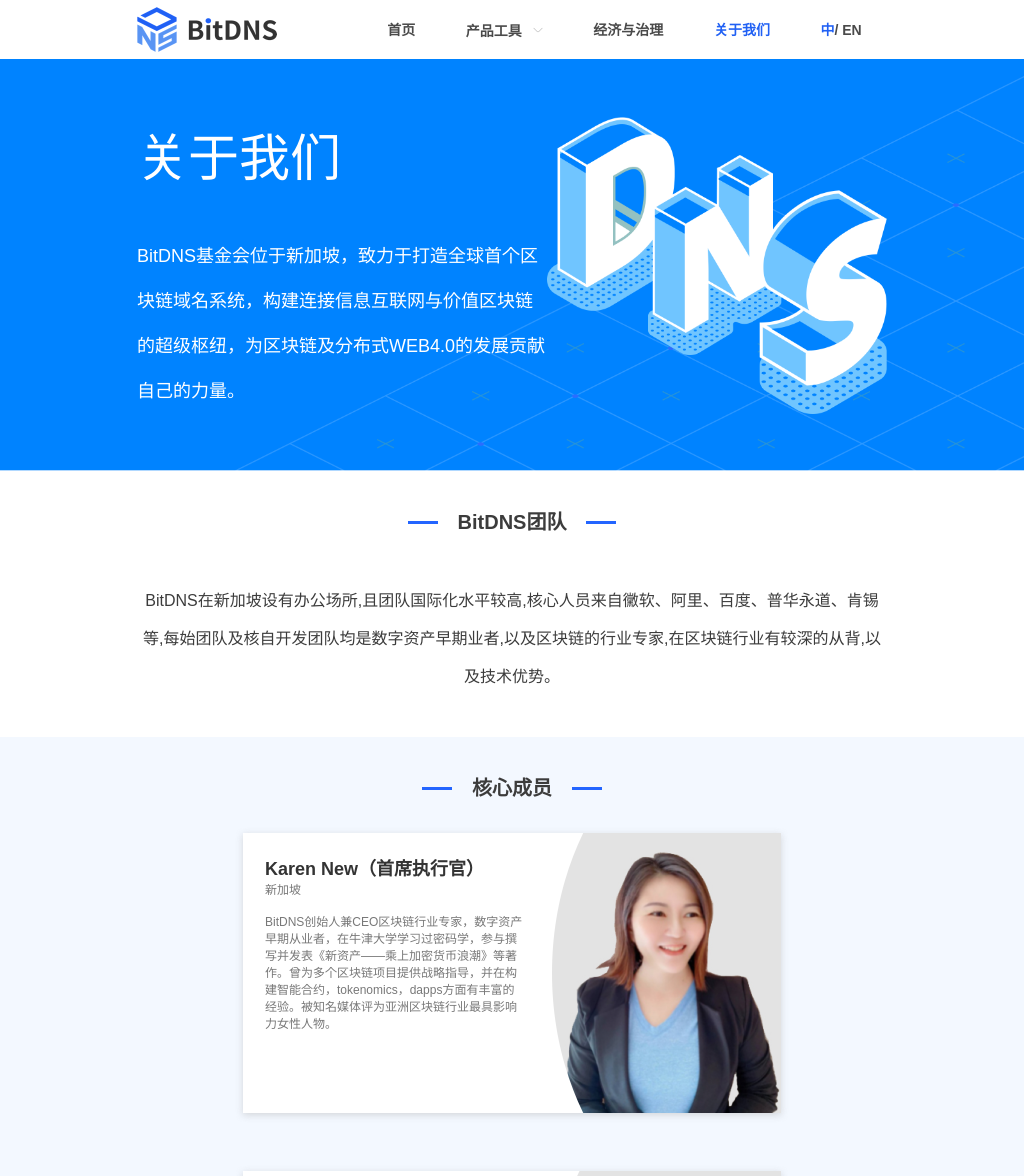
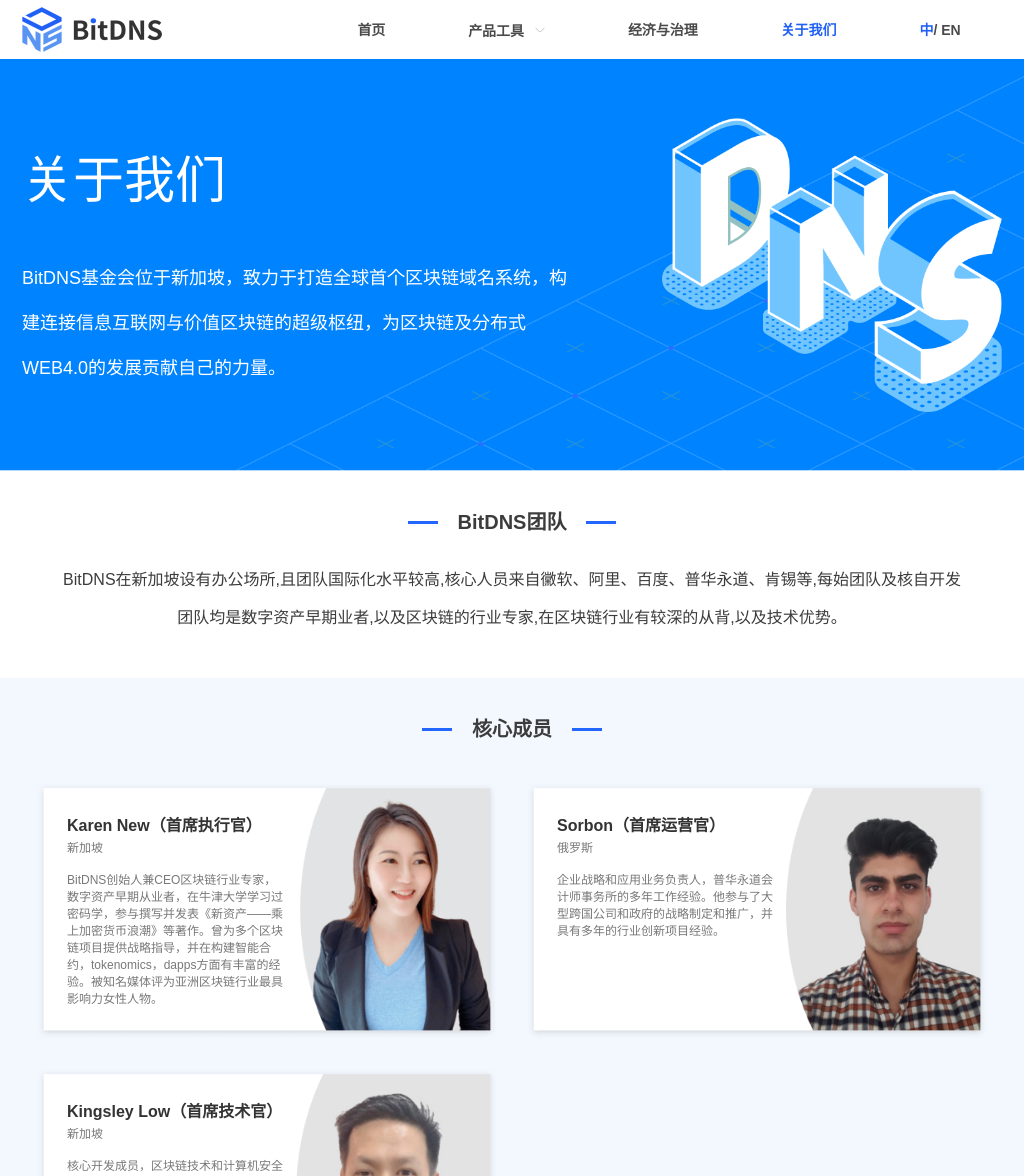
Before and after one commit to nb-web/websit-bitDNS, a Nuxt app: page /about in a window 1024 px wide. Shown: the top 1176 px of the page. Built offline with nearby package versions, Linux system fonts and the light colour scheme.

Commit message:
细节修改。。。。

```diff
--- a/assets/all.css
+++ b/assets/all.css
@@ -30,12 +30,16 @@
 }
  @media (min-width:375px) and (max-width: 980px) {
     body,html{font-size: 8px;}
+    .common_container{
+        width: 100%;
+        max-width: 880px;
+    }
 }
 
-@media (min-width:375px) and (max-width: 1279px){
+@media (min-width:980px) and (max-width: 1279px){
     .common_container{
-        width: 100%;
-        max-width: 750px;
+        width: 980px;
+        max-width: 980px;
     }
 }
 
--- a/components/Foot.vue
+++ b/components/Foot.vue
@@ -163,6 +163,13 @@
 @media (min-width:980px) and (max-width: 1279px) {
   .footer{
     max-width: 100%!important;
+    .f_right {
+        ul {
+          li:last-child{
+            margin-bottom: 0;
+          }
+        }
+      }
   }
 }
   @media (min-width:980px) {
@@ -211,11 +218,11 @@
         }
         a{
 
-font-size: 28px;
+          font-size: 28px;
 
-font-weight: 500;
-color: #FFFFFF;
-line-height: 40px;
+          font-weight: 500;
+          color: #FFFFFF;
+          line-height: 40px;
         }
       }
       .f_right {
@@ -231,10 +238,16 @@
           display: flex;
           flex-wrap: wrap;
           margin-top: 52px;
+
           li {
             margin: 16px;
             margin-left: 0;
           }
+
+          li:last-child{
+            margin-bottom: 0;
+          }
+
           img {
             width: 100px;
             height: 100px;
--- a/locales/globalData.json
+++ b/locales/globalData.json
@@ -17,14 +17,14 @@
   "swiperList":[
     {"img":"/imges/index/swiper1.png","name":"Anh Nguyen","title":"BitDNS是一个非常适合商业和个人使用的项目","content":"BitDNS的技术架构适合各种经济体系，从商业上的角度来说，他能保证整个商业网络的去中心化，从个人的角度来看，BitDNS的域名服务可以大幅降低区块链参与的门槛。"},
     {"img":"/imges/index/swiper2.png","name":"larueer kenbe","title":"BitDNS，一个创新的多服务平台","content":"随着商业格局的变化，BitDNS根据相应领域的用户需求进行调整，增加了很多服务和商业运营，例如BitDNS，BitMail，BitUid等。"},
-    {"img":"/imges/index/swiper3.png","name":"Luyn Hoang","title":"BitDNS是最安全轻量级产品之一，具有很大的成长性","content":"BitDNS是最安全的轻量级产品之一，具有很大的成长性，涉猎广泛，尤其是对DeFi的创新，通过将产品分红价值赋予给流动性奖励，是行业先例，非常看好。"},
+    {"img":"/imges/index/swiper3.png","name":"Daniel","title":"BitDNS是最安全轻量级产品之一，具有很大的成长性","content":"BitDNS是最安全的轻量级产品之一，具有很大的成长性，涉猎广泛，尤其是对DeFi的创新，通过将产品分红价值赋予给流动性奖励，是行业先例，非常看好。"},
     {"img":"/imges/index/swiper4.png","name":"zet david","title":"BitDNS的易用性将更好的鼓励年轻人参与区块链","content":"BitDNS产品的易用性将更好的鼓励年轻人来参与区块链网络。"},
     {"img":"/imges/index/swiper5.png","name":"Greg Mentayor","title":"BitDNS的技术基于点对点，无需中央管理即可运行","content":"BitDNS支付交易的验证和支付交易的确认通过网络以协商一致的方式进行。"}
   ],
   "swiperList3":[
     {"img":"/imges/index/swiper1.png","name":"Anh Nguyen","title":"BitDNS - suitable for commercial and personal use","content":"BitDNS accelerates mass adoption with readable domain nameInstead of long wallet address, BitDNS provides a readable domain name, that can be linked to cryptocurrencies address for users to receive and send crypto. Enterprise with a decentralised domain name ensures business continuity as it is secured and belongs to the enterprise forever. "},
     {"img":"/imges/index/swiper2.png","name":"larueer kenbe","title":"BitDNS is an innovative multi-service platform that serves exchange valuable information safely","content":"BitDNS’s infrastructure platform innovates continuously by increasing their product range to keep up with the rapid industry demands. Products includes; BitDNS, BitMail, BitUid, BitChat, BitAPP etc."},
-    {"img":"/imges/index/swiper3.png","name":"Luyn Hoang","title":"BitDNS is one of the most secure with light client, with great growth potential","content":"BitDNS is one of the most secure and lightweight client. Light clients are crucial elements in blockchain ecosystems. It helps us access and interact with a blockchain without having to sync the full blockchain. OR By holding on the their governance token- CORN, I receive dividends. It’s great! "},
+    {"img":"/imges/index/swiper3.png","name":"Daniel","title":"BitDNS is one of the most secure with light client, with great growth potential","content":"BitDNS is one of the most secure and lightweight client. Light clients are crucial elements in blockchain ecosystems. It helps us access and interact with a blockchain without having to sync the full blockchain. OR By holding on the their governance token- CORN, I receive dividends. It’s great! "},
     {"img":"/imges/index/swiper4.png","name":"zet david","title":"The ease of use of BitDNS will better encourage young people to participate in the blockchain","content":"The ease of use of BitDNS products will be better encourage young people to participate in the blockchain network."},
     {"img":"/imges/index/swiper5.png","name":"Greg Mentayor","title":"The ease of use of BitDNS products will be better encourage young people to participate in the blockchain network.","content":"The ease of use of BitDNS products will be better encourage young people to participate in the blockchain network."}
   ],
--- a/pages/Economic/index.vue
+++ b/pages/Economic/index.vue
@@ -581,6 +581,15 @@
     }
   }
 
+  @media (min-width:980px) and (max-width:1279px){
+    .tokenDesign {
+      .tokenDesign_content_bottom {
+        width: 777px;
+        margin: 0 auto;
+      }
+    }
+  }
+
   @media (max-width: 980px) {
     .web{
       display: none;
--- a/pages/about/index.vue
+++ b/pages/about/index.vue
@@ -47,6 +47,9 @@
               >{{$t("about.core2")}}</p>
             </div>
           </li>
+        </ul>
+
+        <ul>
           <li class="img3">
             <div>
               <h3>Kingsley Low（{{$t("about.core3Job")}}）</h3>
@@ -56,6 +59,7 @@
               >{{$t("about.core3")}}</p>
             </div>
           </li>
+          <li class="isNull"></li>
         </ul>
       </div>
     </div>
@@ -135,16 +139,16 @@
       }
       .text {
         // width: 520px;
-        height: 181px;
+        // height: 181px;
         font-size: 18px;
 
         font-weight: 400;
         color: #3c3c3c;
         line-height: 43px;
-        padding-top: 100px;
+        // padding-top: 100px;
 
         .bitDnsTeamText {
-          margin-top: 27px;
+          // margin-top: 27px;
         }
       }
     }
@@ -266,7 +270,7 @@
         padding-top: 0;
 
         .bitDnsTeamText {
-          margin-top: 25px;
+          // margin-top: 25px;
         }
       }
     }
@@ -290,7 +294,7 @@
         padding-top: 0;
 
         .bitDnsTeamText {
-          margin-top: 21px;
+          // margin-top: 21px;
         }
       }
     }
@@ -351,8 +355,9 @@
     ul {
       display: flex;
       flex-wrap: wrap;
+      justify-content: center;
       div {
-        width: 335px;
+        width: 315px;
         font-size: 16px;
 
         font-weight: 400;
@@ -383,20 +388,20 @@
         margin: 0 auto;
       }
       .img1 {
-        margin: 0 auto;
+        // margin: 0 auto;
         background: url("/imges/h5_about/1.png") no-repeat;
         background-position: center;
         background-size: 100% 100%;
       }
       .img2 {
         background: url("/imges/h5_about/2.png") no-repeat;
-        margin: 0 auto;
+        // margin: 0 auto;
         background-position: center;
         background-size: 100% 100%;
       }
       .img3 {
         background: url("/imges/h5_about/3.png") no-repeat;
-        margin: 0 auto;
+        // margin: 0 auto;
         background-position: center;
         background-size: 100% 100%;
       }
@@ -415,9 +420,9 @@
       ul {
         display: flex;
         flex-wrap: wrap;
-
+        justify-content: center;
         div {
-          width: 337px;
+          width: 315px;
           font-size: 16px;
 
           font-weight: 400;
@@ -439,17 +444,23 @@
           box-sizing: border-box;
         }
         .img4 {
-          margin: 0 auto;
+          margin: 0 21px;
           background: url("/imges/h5_about/4.png") no-repeat;
           background-position: center;
           background-size: 100% 100%;
         }
         .img5 {
           background: url("/imges/h5_about/5.png") no-repeat;
-          margin: 0 auto;
+          margin: 0 21px;
           background-position: center;
           background-size: 100% 100%;
         }
+      }
+    }
+
+    @media (max-width: 690px) {
+      .isNull{
+        display: none;
       }
     }
   }
@@ -472,19 +483,32 @@
         padding-top: 0;
 
         .bitDnsTeamText {
-          margin-top: 21px;
+          // margin-top: 21px;
+        }
+      }
+    }
+    .core, .adviser{
+      ul{
+        justify-content: flex-start;
+        flex-wrap: initial;
+
+        li{
+          margin: 15px!important;
+          height: 256px;
+        }
+
+        div{
+          width: 220px;
+          font-size: 12px;
+          line-height: normal;
+          h3 {
+            font-size: 16px;
+          }
         }
       }
     }
 
-      ul{
-        justify-content: center;
-      }
-      .core .adviser{
-        ul{
-          justify-content: center;
-        }
-      }
+
   }
 }
 </style>
--- a/pages/index.vue
+++ b/pages/index.vue
@@ -534,12 +534,13 @@
 
   .bitDns {
     width: 100%;
-    height: 305px;
+    height: 100%;
     background: #f3f8ff;
     display: flex;
     justify-content: center;
     align-items: center;
     flex-direction: column;
+    padding-bottom: 88px;
 
     .centens {
       border: 1px solid rgba(255, 255, 255, 0.1);
@@ -1068,7 +1069,7 @@
       justify-content: center;
       align-items: center;
       .centens_text {
-        height: 215px;
+        max-height: 215px;
         width: 867px;
         display: flex;
         align-items: center;
@@ -1077,9 +1078,6 @@
     }
     .swipe {
       height: 626px;
-    }
-    .bitDns {
-      height: 458px;
     }
   }
 
@@ -1417,7 +1415,7 @@
     }
     .news {
       .newsContent {
-        width: 100%;
+        // width: 100%;
         justify-content: center;
       }
       .news_left {
--- a/pages/product/index.vue
+++ b/pages/product/index.vue
@@ -444,22 +444,21 @@
     .imgAndText_block_item{
       display: flex;
       flex-direction: row;
-      justify-content: space-between;
+      justify-content: space-around;
       width: 100%;
       background-color: #fff;
      .Service1{
-
-         width: 534px;
+        max-width: 434px;
+        width: 100%;
         height: 247px;
       }
       .Service2{
-
         width: 374px;
         height: 344px;
       }
       .Service3{
-
-              width: 451px;
+        width: 100%;
+        max-width: 451px;
         height: 301px;
       }
       .items_left, .items_right{
@@ -468,8 +467,9 @@
         align-items: center;
         justify-content: flex-end;
         flex: 1;
+        width: 100%;
         img{
-          margin: 0 88px;
+          margin: 0 78px;
         }
       }
 
@@ -1071,11 +1071,16 @@
       padding: 61px 0;
       .bitDNSTeams_content{
         display: flex;
-        flex-direction: column;
-        .teamBlocks{
-          margin: 0;
-          margin-top: 20px;
+        flex-direction: row;
+        .topText{
+          .teamsDes{
+            width:320px;
           }
+        }
+        // .teamBlocks{
+        //   margin: 0;
+        //   margin-top: 20px;
+        // }
       }
     }
   }
```
Also changed, not shown: static/imges/about/1.png, static/imges/index/swiper3.png. Lines whose indentation alone changed are shown as unchanged.
